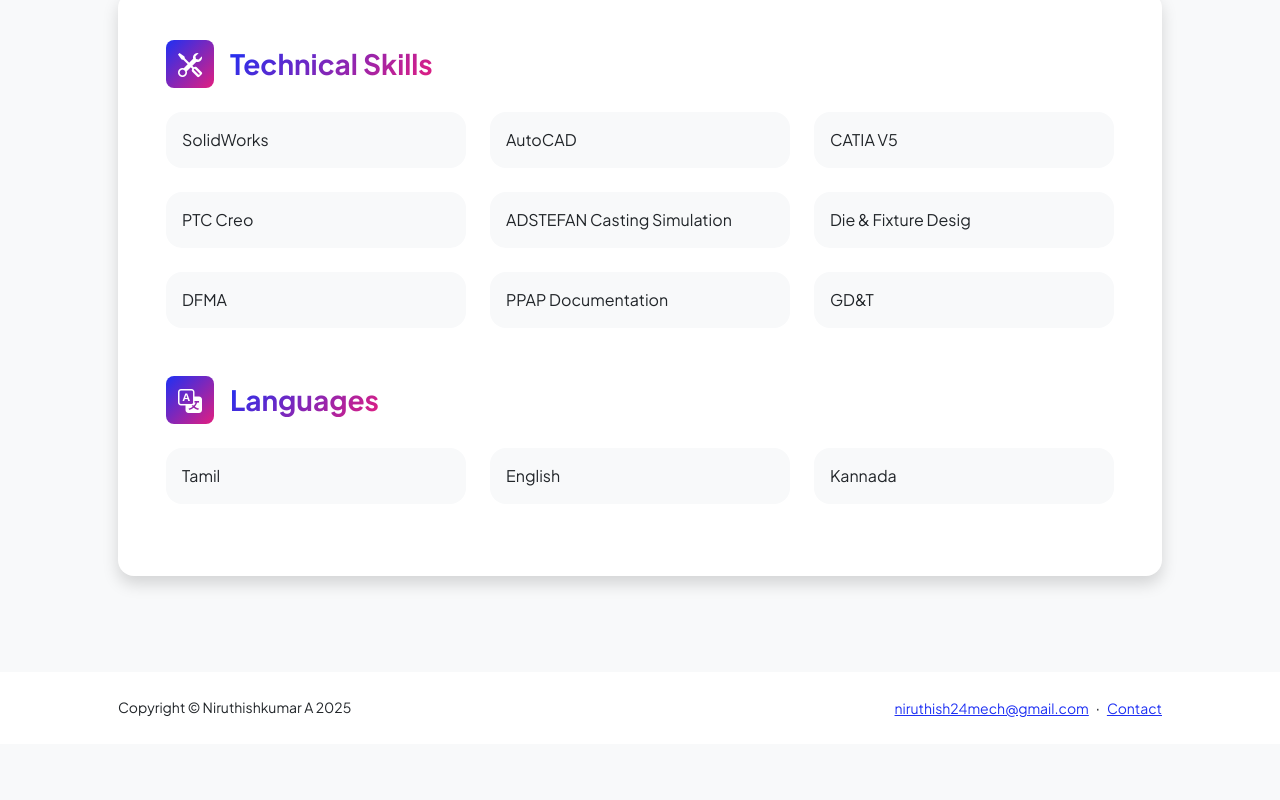
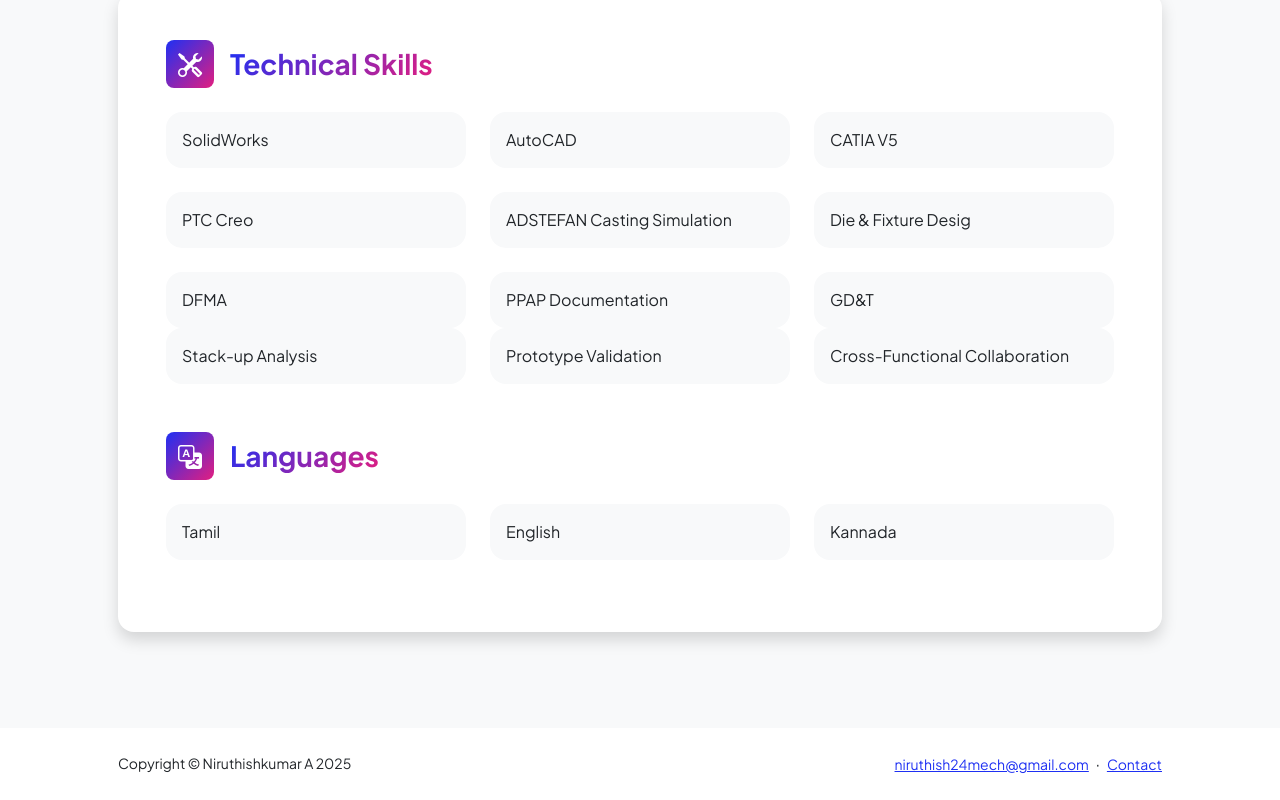
Before and after one commit to Niruthishkumar4/niruthishkumar.github.io, a plain HTML site: page resume.html in a window 1280 px wide. Shown: the part 2295-3095 px from the top of the page. Before the commit the page ends 3039 px from the top, so only its background shows below. Drawn offline with nearby package versions, Linux system fonts and the light colour scheme.

Commit message:
Add new skills to resume section

```diff
--- a/resume.html
+++ b/resume.html
@@ -190,6 +190,11 @@
                                             <div class="col mb-4 mb-md-0"><div class="d-flex align-items-center bg-light rounded-4 p-3 h-100">PPAP Documentation</div></div>
                                             <div class="col"><div class="d-flex align-items-center bg-light rounded-4 p-3 h-100">GD&T</div></div>
                                         </div>
+                                        <div class="row row-cols-1 row-cols-md-3">
+                                            <div class="col mb-4 mb-md-0"><div class="d-flex align-items-center bg-light rounded-4 p-3 h-100">Stack-up Analysis</div></div>
+                                            <div class="col mb-4 mb-md-0"><div class="d-flex align-items-center bg-light rounded-4 p-3 h-100">Prototype Validation</div></div>
+                                            <div class="col"><div class="d-flex align-items-center bg-light rounded-4 p-3 h-100">Cross-Functional Collaboration</div></div>
+                                        </div>
                                     </div>
                                     <!-- Languages list-->
                                     <div class="mb-0">
```
